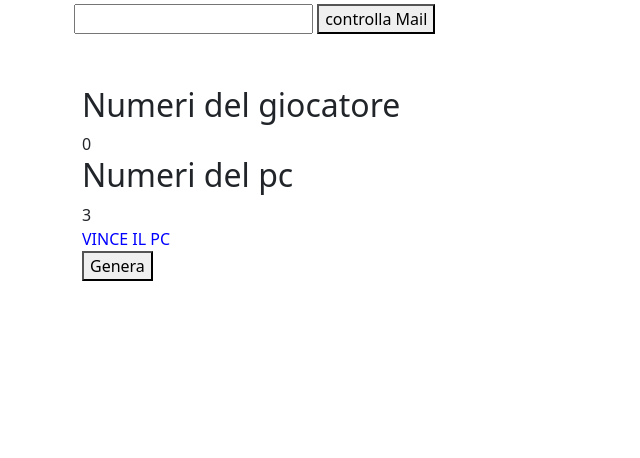
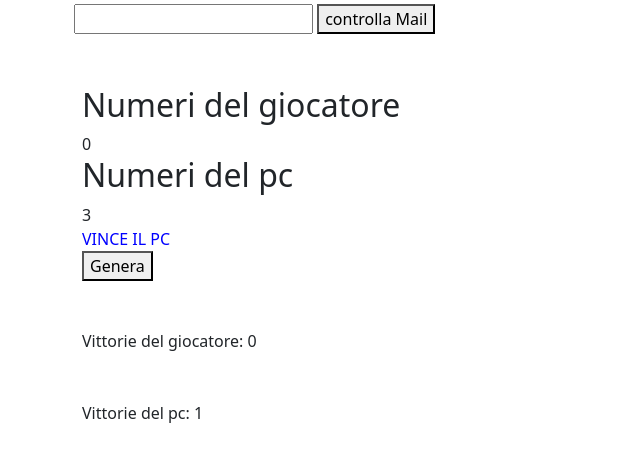
Before and after one commit to EliaMagris/js-mail-dadi, a plain HTML site: page index.html in a window 1280 px wide. Both pictures are taken after a click on the button "Genera". Shown: the whole page, without its empty margins (0-640 px from the left). Drawn offline with nearby package versions, Linux system fonts and the light colour scheme.

Commit message:
esercizio completato

```diff
--- a/assets/main.js
+++ b/assets/main.js
@@ -24,6 +24,12 @@ function mailVisual() {
 
 // -------------------------------------------------------------
 
+let giocatoreWins = 0;
+let pcWins = 0;
+
+let userWin = document.getElementById("counterPlayer");
+let pcWin = document.getElementById("counterPC")
+
 function numberVisual() {
   let giocatore = (document.getElementById("playerNumber").innerHTML = Math.round(Math.random() * 6));
 
@@ -32,11 +38,17 @@ function numberVisual() {
   if (giocatore > pc) {
     console.log("vince il giocatore");
     document.getElementById("numberResult").innerHTML = `<div>VINCE IL GIOCATORE</div>`;
+    giocatoreWins = giocatoreWins + 1;
   } else if (giocatore < pc) {
     console.log("vince il PC");
     document.getElementById("numberResult").innerHTML = `<div>VINCE IL PC</div>`;
+    pcWins = pcWins + 1;
   } else {
     console.log("pareggio");
     document.getElementById("numberResult").innerHTML = `<div>BRUTTO STO PAREGGIO</div>`;
   }
+
+userWin.innerHTML = `Vittorie del giocatore: ${giocatoreWins}`;
+pcWin.innerHTML = `Vittorie del pc: ${pcWins}`;
+
 }
--- a/index.html
+++ b/index.html
@@ -34,6 +34,13 @@
             <div id="numberResult" style="color: blue;"></div>
 
             <div><button onclick="numberVisual();return false">Genera</button></div>
+            <div class="mt-5">
+                <div id="counterPlayer"></div>
+            </div>
+
+            <div class="mt-5">
+                <div id="counterPC"></div>
+            </div>
         </form>
     </div>
     <script src="https://cdn.jsdelivr.net/npm/bootstrap@5.2.2/dist/js/bootstrap.bundle.min.js" integrity="sha384-OERcA2EqjJCMA+/3y+gxIOqMEjwtxJY7qPCqsdltbNJuaOe923+mo//f6V8Qbsw3" crossorigin="anonymous"></script>
```
